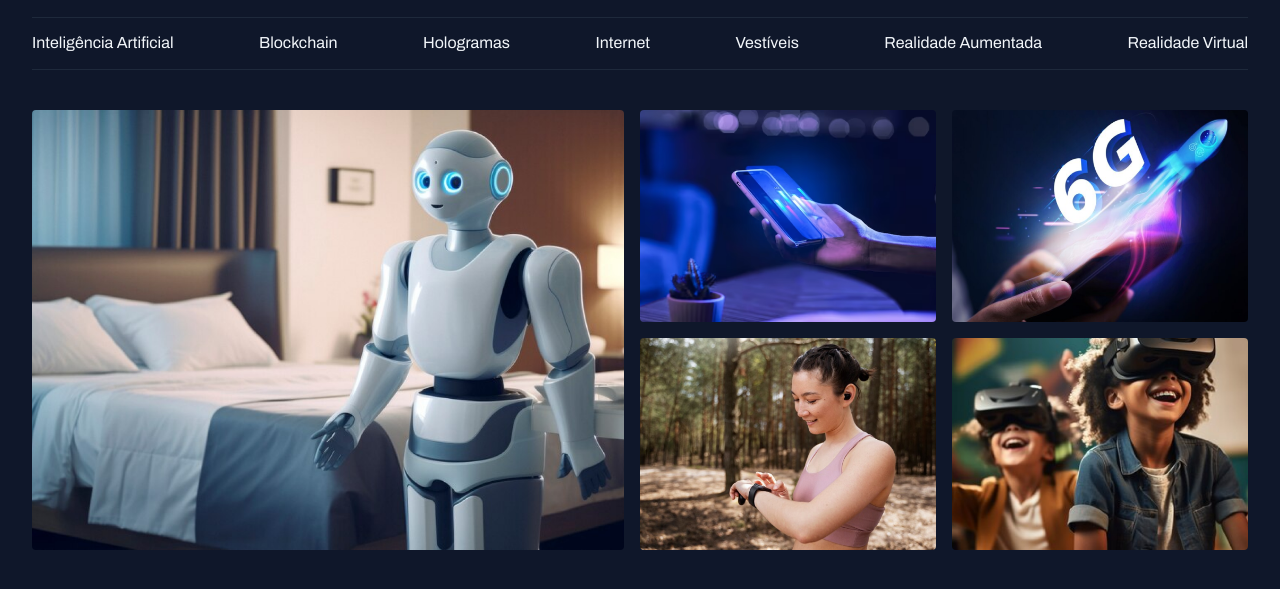
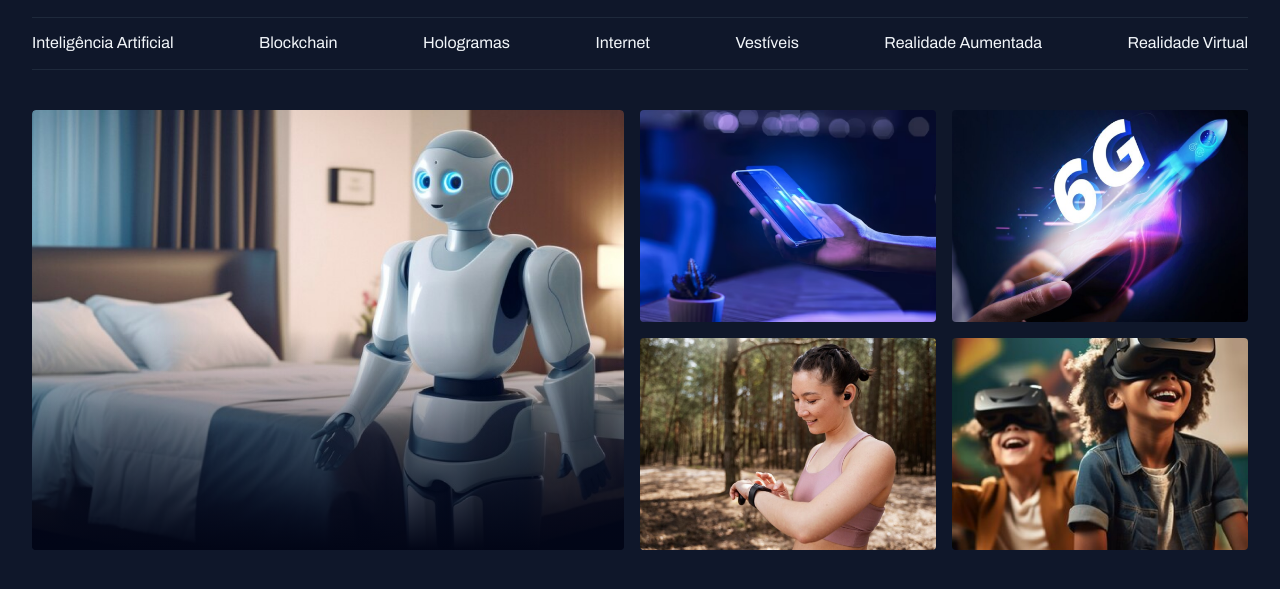
Before and after one commit to LinickerOstroski/news-page, a plain HTML site: page index.html in a window 1280 px wide. Shown: the part 45-634 px from the top of the page. Drawn offline with Linux system fonts and the light colour scheme.

Commit message:
adicionando fundo com degradê

```diff
--- a/index.html
+++ b/index.html
@@ -43,7 +43,7 @@
 
   <main class="grid container">
     <section id="featured" class="grid grid-flow-col gap-16">
-      <div>
+      <div class="card">
         <img src="assets/images/Image 01.png" alt="">
       </div>
 
--- a/styles/sections.css
+++ b/styles/sections.css
@@ -4,4 +4,19 @@
     object-fit: cover;
     border-radius: 4px;
   }
+
+  .card {
+    border-radius: 4px;
+    position: relative;
+    overflow: hidden;
+
+    &::before {
+      content: "";
+      position: absolute;
+      inset: 0;
+      top: 50%;
+      background: linear-gradient(180deg, rgba(2, 6, 23, 0) 0%, #020617 100%);
+
+    }
+  }
 }
```
